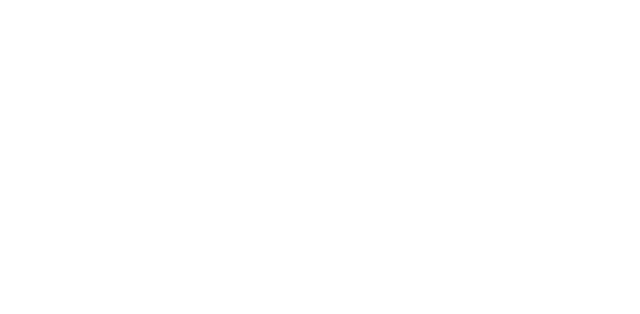
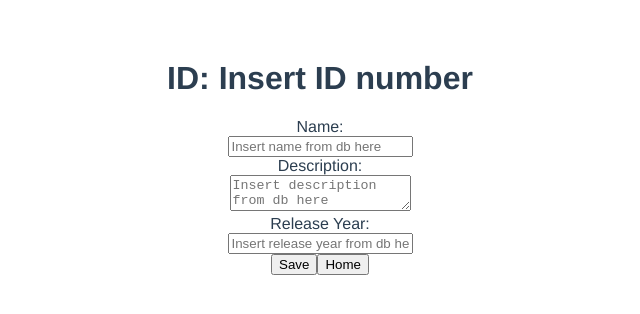
Before and after one commit to JoeDuppstadt/TechTestClient, a Vue app: page /#/CreateNewRecord in a window 1280 px wide. Shown: the top 314 px of the page, without its empty margins (320-960 px from the left). Built offline with nearby package versions, Linux system fonts and the light colour scheme.

Commit message:
Create page complete

```diff
--- a/src/components/Home.vue
+++ b/src/components/Home.vue
@@ -23,7 +23,13 @@
         </tr>
       </tbody>
     </table>
+
+  <button @click="addButtonClicked">Add Record</button>
+
   </div>
+
+
+
 </template>
 
 <script>
@@ -37,13 +43,12 @@
       xmlHttp.open( "GET", "https://localhost:44305/TechTest", false ); // false for synchronous request
       xmlHttp.send( null );
       return JSON.parse(xmlHttp.responseText);
-      //return this.allScores.slice().sort(function(a, b) {
-      //  return b.score - a.score;
-      //});
     },
   },
   methods: {
-
+    addButtonClicked(){
+      this.$router.push('/CreateNewRecord');
+    }
   },
 };
 </script>
--- a/src/components/addrecord.vue
+++ b/src/components/addrecord.vue
@@ -1,7 +1,8 @@
 <template>
 <div>
   <h1>ID: Insert ID number</h1>
-  <form>
+  <!-- return false stops the page from refreshing after an alert is thrown -->
+  <form onsubmit="return false">
     <label for="name">Name:</label><br>
     <input type="text" name = "name" v-model = "name" placeholder="Insert name from db here" maxlength = "50" /><br>
 
@@ -12,6 +13,7 @@
     <input type="text" name = "ReleaseYear" v-model = "releaseYear" placeholder="Insert release year from db here" maxlength = "4" /><br>
 
     <button @click="save">Save</button>
+    <button @click="homeButtonClicked">Home</button>
   </form>
   </div>
 </template>
@@ -20,18 +22,74 @@
 export default {
   data () {
     return {
-      name: 'tEST',
-      description: 'ASFD',
-      releaseYear: 'AFAF'
+      name: '',
+      description: '',
+      releaseYear: ''
     }
   },
   methods:{
     save(){
+      if (validateInput(this.name, this.releaseYear)){
+        try{
+          var xmlHttp = new XMLHttpRequest();
+          xmlHttp.open( "POST", "https://localhost:44305/TechTest", false ); // false for synchronous request
+          xmlHttp.setRequestHeader('Content-Type', 'application/json');
+          xmlHttp.send(JSON.stringify({
+            name: this.name,
+            description: this.description,
+            releaseYear: parseInt(this.releaseYear)
+          }));
+          // check to see if post was successful
+          console.log(typeof(xmlHttp.status))
+          if (parseInt(xmlHttp.status) == 200){
+            console.log("Record submitted successfully")
+            this.$router.push('/home')
+            }
+          else{
+            console.log("Record failed to submit")
+            alert("Unable to create new record. Please try again");
+            locatuion.reload();
+          }
+        }catch (error){
+          console.error(error);
+          alert("Unable to create new record");
+        }
+      }
+
+
+      //return JSON.parse(xmlHttp.responseText);
       //apiManager.getAll();
-      apiManager.post(this.name, this.description, this.releaseYear)
+      //console.log(this.name)
+      //apiManager.post(this.name, this.description, this.releaseYear)
+    },
+    homeButtonClicked(){
+      this.$router.push('/home');
+
     }
+
+
   }
 }
+
+function validateInput(name, year){
+  if (name == ""){
+    alert("Name text box is empty");
+    return false;
+  }
+  if (year == ""){
+    alert("Release year text box is empty");
+    return false;
+  }
+  if (isNaN(year)){
+    alert("Release year input needs to be a number");
+    return false
+  }
+  return true;
+
+}
+
+
+
 </script>
 
 <style scoped>
--- a/src/components/viewrecord.vue
+++ b/src/components/viewrecord.vue
@@ -4,18 +4,20 @@
   <form>
     <label for="name">Name:</label><br>
     <input type="text" name = "name" v-model = "name" placeholder="Insert name from db here" maxlength = "50" /><br>
+
     <label for="description">Description:</label><br>
-    <textarea e="description" name = "description" v-model = "description" placeholder="Insert description from db here" maxlength = "500" /><br>
+    <textarea type="description" name = "description" v-model = "description" placeholder="Insert description from db here" maxlength = "500"/><br>
+
     <label for="ReleaseYear">Release Year:</label><br>
     <input type="text" name = "ReleaseYear" v-model = "releaseYear" placeholder="Insert release year from db here" maxlength = "4" /><br>
-    <button>Save</button>
+
+    <button @click="">Save</button>
   </form>
   </div>
 </template>
 
 <script>
 export default {
-  name: 'HelloWorld',
   data () {
     return {
       name: '',
--- a/src/router/index.js
+++ b/src/router/index.js
@@ -18,8 +18,8 @@
       component: Home
     },
     {
-      path: '/create',
-      name: 'create',
+      path: '/CreateNewRecord',
+      name: 'CreateNewRecord',
       component: addrecord
     },
 
```
